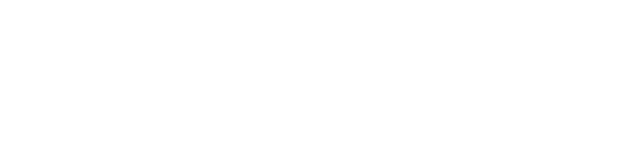
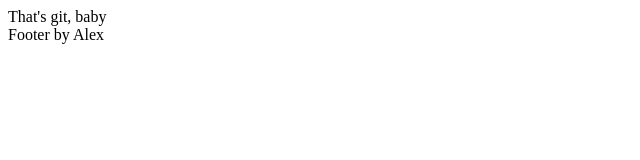
Before and after one commit to zygomaticontheway/example_09, a plain HTML site: page index.html in a window 1280 px wide. Shown: the whole page, without its empty margins (0-640 px from the left). Drawn offline with Linux system fonts and the light colour scheme.

Commit message:
Footer + header

```diff
--- a/index.html
+++ b/index.html
@@ -6,7 +6,8 @@
   <title>Document</title>
 </head>
 <body>
-  <footer></footer>
+  <header>That's git, baby</header>
 
+  <footer>Footer by Alex</footer>
 </body>
 </html>
```
